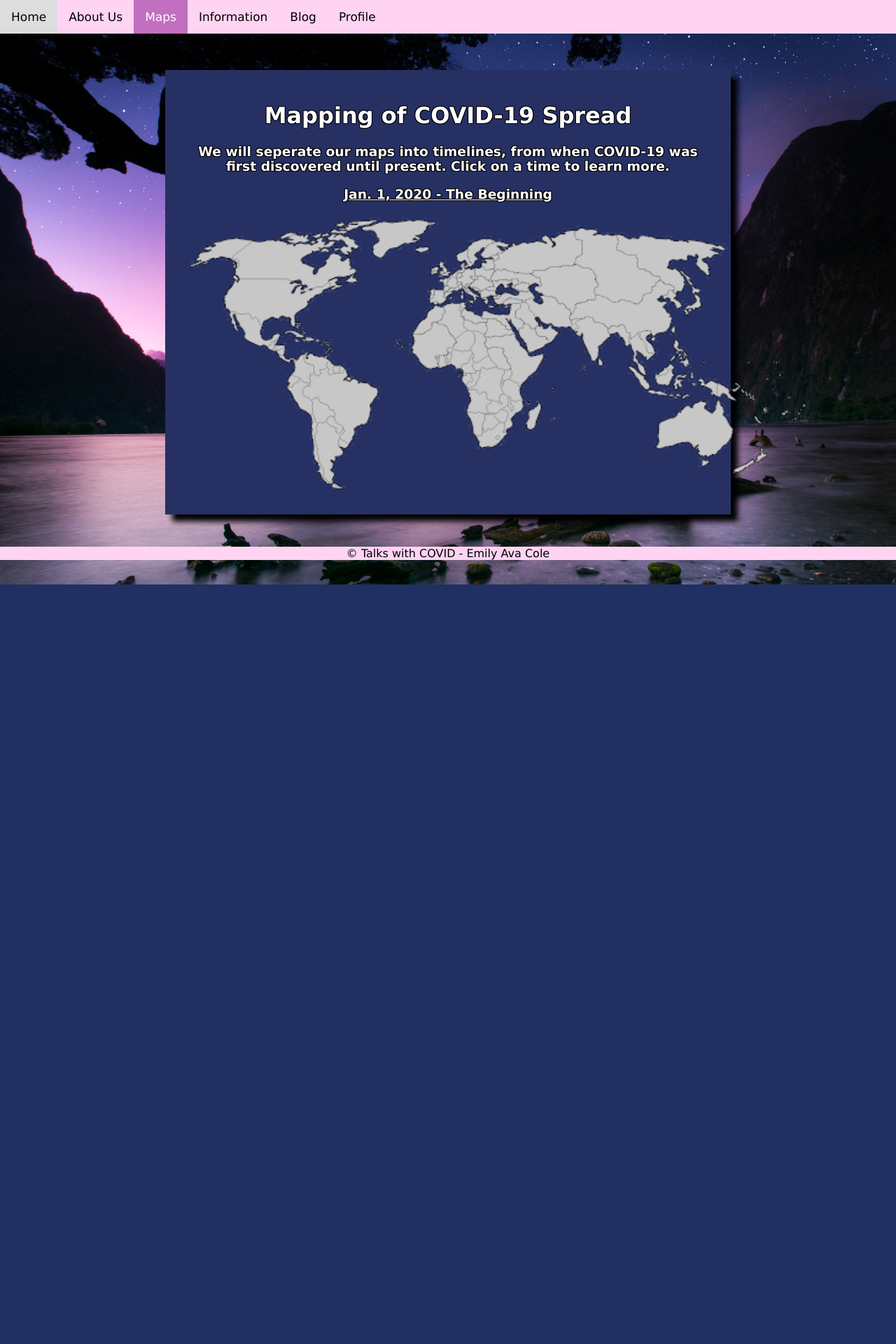
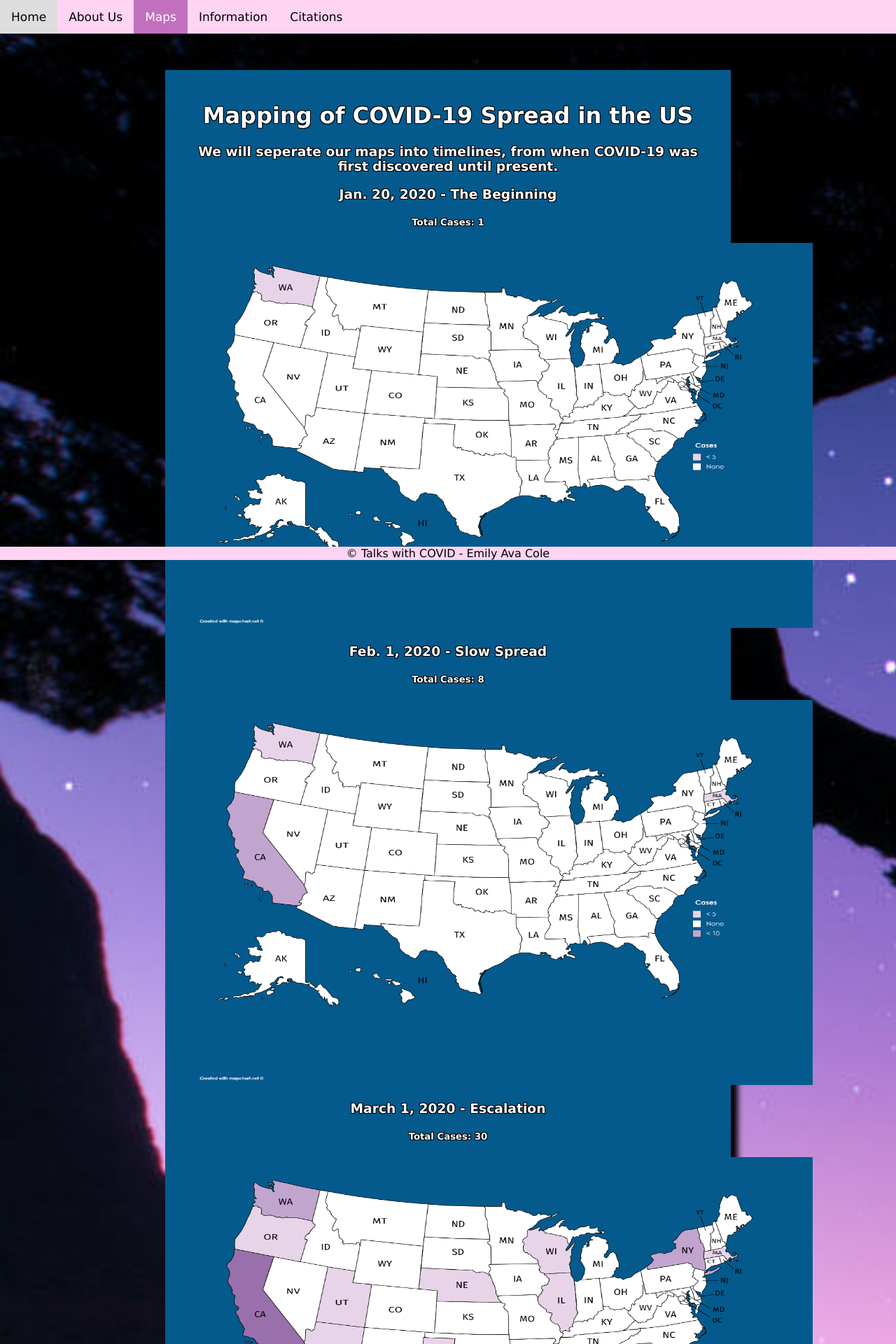
Before and after one commit to emilyava0804/COVID-19-Map-Blog, a Django app: page /map/map/ in a window 1280 px wide. Shown: the top 1920 px of the page at 70% size. Before the commit the page ends 835 px from the top, so only its background shows below. Run offline with Django 3.2, Linux system fonts and the light colour scheme.

Commit message:
Added all maps, information and citation page

```diff
--- a/map/templates/about.html
+++ b/map/templates/about.html
@@ -8,8 +8,7 @@
   <a class="active" href="\map\about">About Us</a>
   <a href="\map\map">Maps</a>
   <a href="\map\information">Information</a>
-  <a href="\map\blog">Blog</a>
-  <a href="map\profile">Profile</a>
+  <a href="\map\citations">Citations</a>
 </div>
 
 <!-- Main Body -->
--- a/map/templates/home.html
+++ b/map/templates/home.html
@@ -9,8 +9,7 @@
   <a href="\map\about">About Us</a>
   <a href="\map\map">Maps</a>
   <a href="\map\information">Information</a>
-  <a href="\map\blog">Blog</a>
-  <a href="\map\profile">Profile</a>
+  <a href="\map\citations">Citations</a>
 </div>
 
 <!-- Main Body -->
--- a/map/templates/map.html
+++ b/map/templates/map.html
@@ -9,22 +9,44 @@
   <a href="\map\about">About Us</a>
   <a class="active" href="\map\map">Maps</a>
   <a href="\map\information">Information</a>
-  <a href="\map\blog">Blog</a>
-  <a href="\map\profile">Profile</a>
+  <a href="\map\citations">Citations</a>
 </div>
 
 <!-- Main Body -->
-<div id="map-choice" class="content-box shadow" style="background-color: #263063; margin-top: 100px">
-	<h1 class="text-center">Mapping of COVID-19 Spread</h1>
-	<h3 class="text-center">We will seperate our maps into timelines, from when COVID-19 was first discovered until present. Click on a time to learn more.</h3>
+<div id="map-choice" class="content-box shadow" style="background-color: #045a8d; margin-top: 100px">
+	<h1 class="text-center">Mapping of COVID-19 Spread in the US</h1>
+	<h3 class="text-center">We will seperate our maps into timelines, from when COVID-19 was first discovered until present.</h3>
 	<div class="map-area">
-		<h3><a href="#">Jan. 1, 2020 - The Beginning</a></h3>
-		<img src="{% static 'map/images/map.png' %}" alt="people-at-concert" style="height: 400px; width: 900px" usemap="#first-map">
-		<!-- <map name="first-map">
-			<area shape="circle" coords="90,58,3" href="https://www.foxnews.com/politics/coronavirus-wuhan-lab-china-compete-us-sources" alt="Wuhan">
-		</map> -->
+		<h3>Jan. 20, 2020 - The Beginning</h3>
+		<h5>Total Cases: 1</h5>
+		<img src="{% static 'map/images/map-1.png' %}" alt="first-case" style="height: 550px; width: 900px">
 	</div>
-
+	<div class="map-area">
+		<h3>Feb. 1, 2020 - Slow Spread</h3>
+		<h5>Total Cases: 8</h5>
+		<img src="{% static 'map/images/map-2.png' %}" alt="slow-spread" style="height: 550px; width: 900px">
+	</div>
+		<div class="map-area">
+		<h3>March 1, 2020 - Escalation</h3>
+		<h5>Total Cases: 30</h5>
+		<img src="{% static 'map/images/map-3.png' %}" alt="slow-spread" style="height: 550px; width: 900px">
+	</div>
+	<div class="map-area">
+		<h3>March 12, 2020 - Panic Begins</h3>
+		<h5>Total Cases: 1,669</h5>
+		<img src="{% static 'map/images/map-4.png' %}" alt="slow-spread" style="height: 550px; width: 900px">
+	</div>
+		<div class="map-area">
+		<h3>March 20, 2020 - Cases Skyrocket</h3>
+		<h5>Total Cases: 18,747</h5>
+		<img src="{% static 'map/images/map-5.png' %}" alt="slow-spread" style="height: 550px; width: 900px">
+	</div>
+	<div class="map-area">
+		<h3>April 23, 2020 - Global Pandemic</h3>
+		<h5>Total Cases: 239,279</h5>
+		<img src="{% static 'map/images/map-6.png' %}" alt="slow-spread" style="height: 550px; width: 900px">
+	</div>
+</div>
 </div>
 
 
--- a/map/urls.py
+++ b/map/urls.py
@@ -10,7 +10,5 @@
    path('home/', map_views.home, name='home'),
    path('map/', map_views.map, name='map'),
    path('information/', map_views.information, name='information'),
-   path('blog/', map_views.blog, name='blog'),
-   path('profile/', map_views.profile, name='profile')
-
+   path('citations/', map_views.citations, name='citations'),
 ]
--- a/map/views.py
+++ b/map/views.py
@@ -17,8 +17,5 @@
 def information(request):
 	return render(request, 'information.html', {'title': 'information'})
 
-def blog(request):
-	return render(request, 'blog.html', {'title': 'blog'})
-
-def profile(request):
-	return render(request, 'profile.html', {'title': 'profile'})
+def citations(request):
+	return render(request, 'citations.html', {'title': 'blog'})
```
Also changed, not shown: map/templates/blog.html (deleted, +0 -16 lines), map/templates/citations.html (added, +38 -0 lines), map/templates/information.html (+28 -3 lines), map/templates/profile.html (deleted, +0 -16 lines), map/static/map/images/corona.jpg (added), map/static/map/images/map-1.png (added), map/static/map/images/map-2.png (added), map/static/map/images/map-3.png (added), map/static/map/images/map-4.png (added), map/static/map/images/map-5.png (added), map/static/map/images/map-6.png (added), map/static/map/images/map.png (deleted), map/static/map/styles.css (line endings or trailing spaces).
